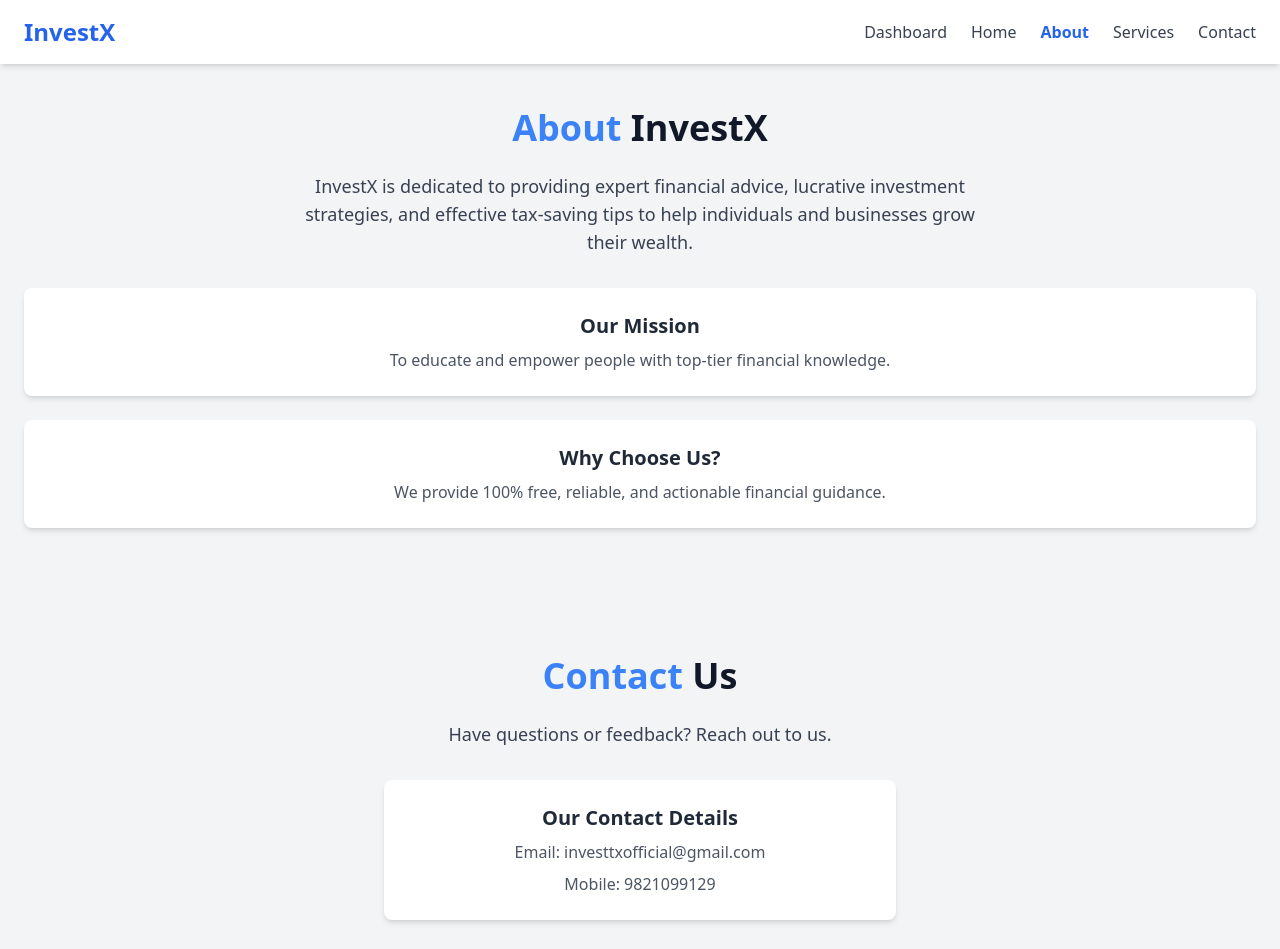
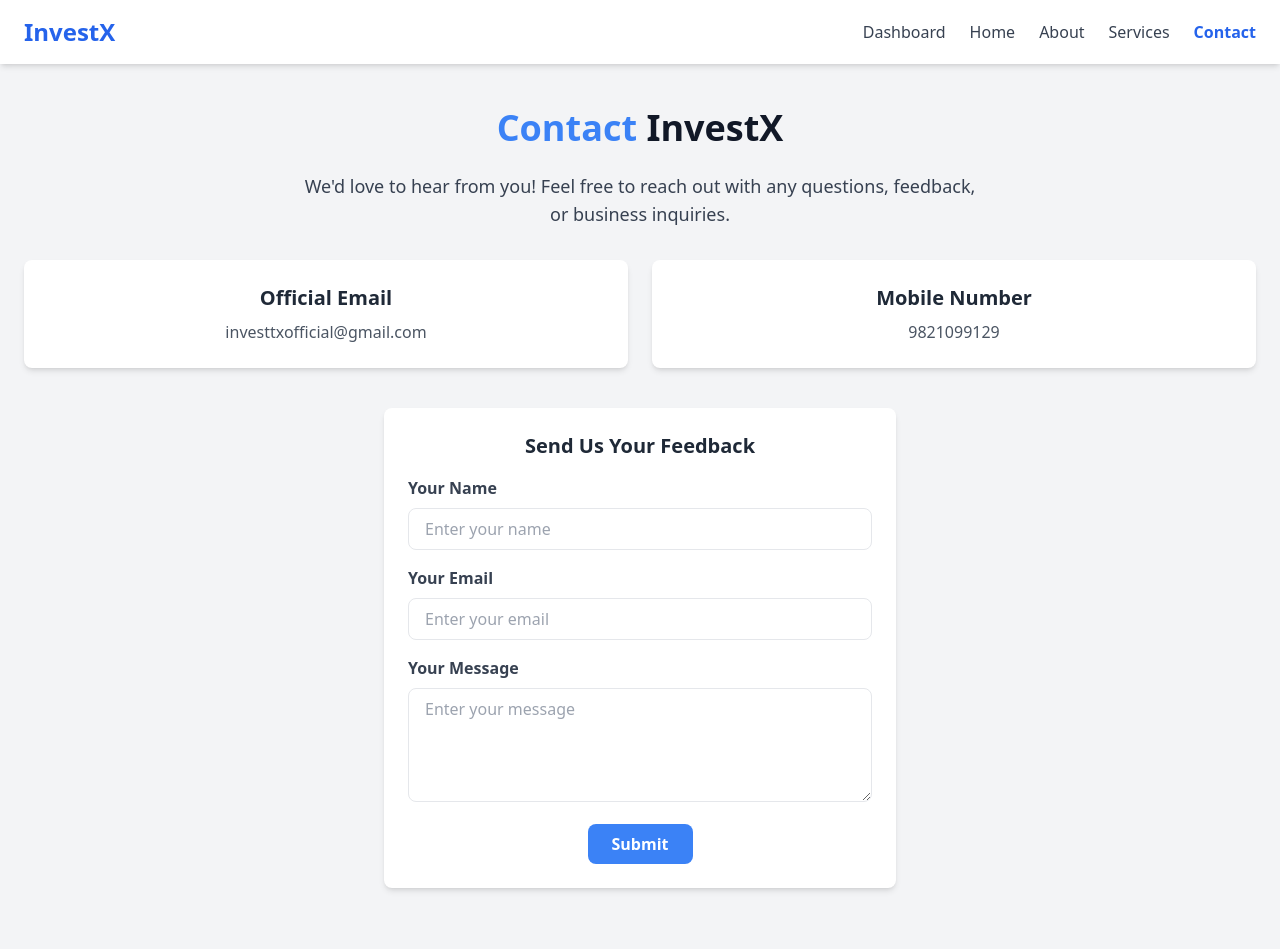
Before and after one commit to InvesttXfinance/InvestX, a plain HTML site: page contact.html in a window 1280 px wide. Shown: the top 949 px of the page. Drawn offline with nearby package versions, Linux system fonts and the light colour scheme.

Commit message:
Update contact.html

```diff
--- a/contact.html
+++ b/contact.html
@@ -3,7 +3,7 @@
 <head>
     <meta charset="UTF-8">
     <meta name="viewport" content="width=device-width, initial-scale=1.0">
-    <title>About InvestX</title>
+    <title>Contact InvestX</title>
     <script src="https://cdn.tailwindcss.com"></script>
     <script src="https://cdnjs.cloudflare.com/ajax/libs/gsap/3.12.2/gsap.min.js"></script>
     <style>
@@ -21,45 +21,43 @@
             <ul class="flex space-x-6">
                 <li><a href="index.html" class="text-gray-700 hover:text-blue-500">Dashboard</a></li>
                 <li><a href="home.html" class="text-gray-700 hover:text-blue-500">Home</a></li>
-                <li><a href="about.html" class="active">About</a></li>
+                <li><a href="about.html" class="text-gray-700 hover:text-blue-500">About</a></li>
                 <li><a href="services.html" class="text-gray-700 hover:text-blue-500">Services</a></li>
-                <li><a href="contact.html" class="text-gray-700 hover:text-blue-500">Contact</a></li>
+                <li><a href="contact.html" class="active">Contact</a></li>
             </ul>
         </nav>
     </header>
 
-    <!-- About Section -->
-    <section class="py-16 px-6 text-center opacity-0" id="about">
-        <h2 class="text-4xl font-bold text-blue-500 mb-6">About <span class="text-gray-900">InvestX</span></h2>
-        <p class="text-lg text-gray-700 max-w-2xl mx-auto">InvestX is dedicated to providing expert financial advice, lucrative investment strategies, and effective tax-saving tips to help individuals and businesses grow their wealth.</p>
-        <div class="mt-8 grid grid-cols-1 md-grid-cols-2 gap-6">
-            <div class="p-6 bg-white rounded-lg shadow-md hover:scale-105 transition-transform duration-300">
-                <h3 class="text-xl font-bold">Our Mission</h3>
-                <p class="text-gray-600 mt-2">To educate and empower people with top-tier financial knowledge.</p>
+    <!-- Contact Section -->
+    <section class="py-16 px-6 text-center opacity-0" id="contact">
+        <h2 class="text-4xl font-bold text-blue-500 mb-6">Contact <span class="text-gray-900">InvestX</span></h2>
+        <p class="text-lg text-gray-700 max-w-2xl mx-auto">We'd love to hear from you! Feel free to reach out with any questions, feedback, or business inquiries.</p>
+
+        <div class="mt-8 grid grid-cols-1 md:grid-cols-2 gap-6">
+            <div class="p-6 bg-white rounded-lg shadow-md">
+                <h3 class="text-xl font-bold">Official Email</h3>
+                <p class="text-gray-600 mt-2">investtxofficial@gmail.com</p>
             </div>
-            <div class="p-6 bg-white rounded-lg shadow-md hover:scale-105 transition-transform duration-300">
-                <h3 class="text-xl font-bold">Why Choose Us?</h3>
-                <p class="text-gray-600 mt-2">We provide 100% free, reliable, and actionable financial guidance.</p>
+            <div class="p-6 bg-white rounded-lg shadow-md">
+                <h3 class="text-xl font-bold">Mobile Number</h3>
+                <p class="text-gray-600 mt-2">9821099129</p>
             </div>
         </div>
-    </section>
 
-    <!-- Contact Section -->
-    <section class="py-16 px-6 text-center opacity-0" id="contact">
-        <h2 class="text-4xl font-bold text-blue-500 mb-6">Contact <span class="text-gray-900">Us</span></h2>
-        <p class="text-lg text-gray-700 max-w-2xl mx-auto">Have questions or feedback? Reach out to us.</p>
-        <div class="mt-8 bg-white p-6 rounded-lg shadow-md max-w-lg mx-auto">
-            <h3 class="text-xl font-bold">Our Contact Details</h3>
-            <p class="text-gray-600 mt-2">Email: investtxofficial@gmail.com</p>
-            <p class="text-gray-600 mt-2">Mobile: 9821099129</p>
-        </div>
-        <div class="mt-8 bg-white p-6 rounded-lg shadow-md max-w-lg mx-auto">
-            <h3 class="text-xl font-bold">Send Us Your Feedback</h3>
-            <form class="mt-4">
-                <input type="text" placeholder="Your Name" class="w-full p-2 border rounded-md mb-3">
-                <input type="email" placeholder="Your Email" class="w-full p-2 border rounded-md mb-3">
-                <textarea placeholder="Your Message" class="w-full p-2 border rounded-md mb-3"></textarea>
-                <button type="submit" class="bg-blue-500 text-white px-4 py-2 rounded-md">Send</button>
+        <!-- Feedback Form -->
+        <div class="mt-10 p-6 bg-white rounded-lg shadow-md max-w-lg mx-auto">
+            <h3 class="text-xl font-bold mb-4">Send Us Your Feedback</h3>
+            <form>
+                <label class="block text-left text-gray-700 font-bold mb-2">Your Name</label>
+                <input type="text" class="w-full px-4 py-2 border rounded-lg mb-4" placeholder="Enter your name" required>
+
+                <label class="block text-left text-gray-700 font-bold mb-2">Your Email</label>
+                <input type="email" class="w-full px-4 py-2 border rounded-lg mb-4" placeholder="Enter your email" required>
+
+                <label class="block text-left text-gray-700 font-bold mb-2">Your Message</label>
+                <textarea class="w-full px-4 py-2 border rounded-lg mb-4" placeholder="Enter your message" rows="4" required></textarea>
+
+                <button type="submit" class="bg-blue-500 text-white px-6 py-2 rounded-lg font-bold hover:bg-blue-600">Submit</button>
             </form>
         </div>
     </section>
@@ -70,8 +68,7 @@
     </footer>
 
     <script>
-        gsap.to("#about", {opacity: 1, duration: 1, y: -20, ease: "power2.out"});
-        gsap.to("#contact", {opacity: 1, duration: 1, y: -20, ease: "power2.out", delay: 0.5});
+        gsap.to("#contact", {opacity: 1, duration: 1, y: -20, ease: "power2.out"});
     </script>
 </body>
 </html>
```
